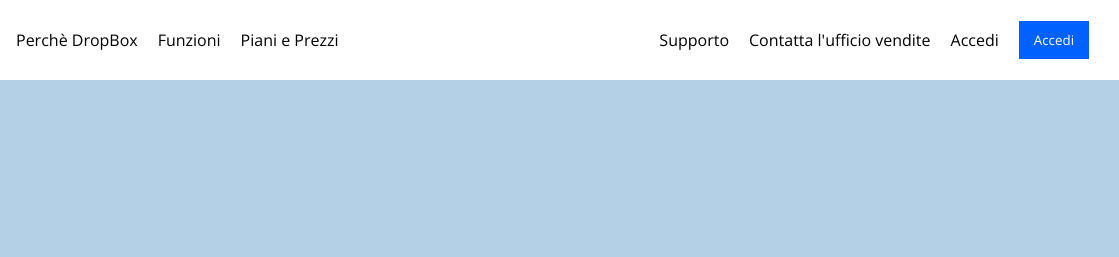
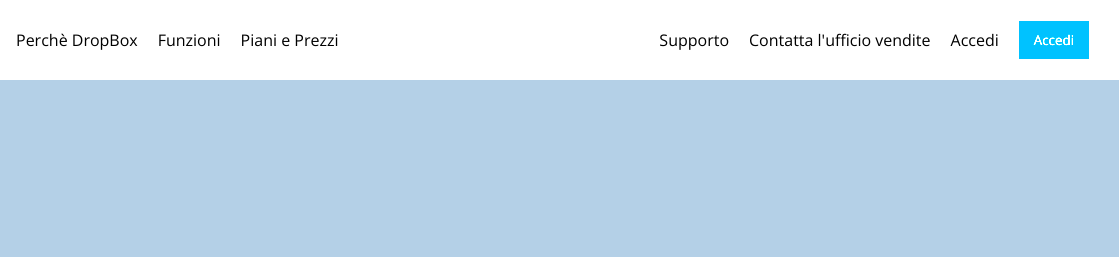
Before and after one commit to lordevito/htmlcss-dropbox, a plain HTML site: page index.html in a window 1280 px wide. In both pictures the pointer is over the button "Accedi". Shown: the top 257 px of the page, 161-1280 px from the left. Drawn offline with nearby package versions, Linux system fonts and the light colour scheme.

Commit message:
feat: aggiunto filter brightness

```diff
--- a/css/style.css
+++ b/css/style.css
@@ -24,11 +24,11 @@ i{
     padding: 10px 15px;
     color: white;
     border: none;
-    opacity: 0,6;
-    transition: 0,3s;
+
 }
 .btn:hover{
-    opacity:1;
+    filter: brightness(2);
+    cursor: pointer;
 }
 h1,h2,h3{
     font-weight: bolder;
@@ -65,7 +65,7 @@ h1,h2,h3{
 .col ul{
     list-style-type: none;
     margin-top: 55px;
-    text-indent: 2px;
+
 }
 .list li i{
     position: relative;
@@ -150,6 +150,7 @@ header nav ul li{
 }
 .navigazione .mouse:hover{
     border-bottom: 2px solid black;
+    cursor: pointer;
 }
 
 header nav ul li a{
@@ -405,6 +406,7 @@ Sezione Clienti
 }
 .dropdown i:hover +.hidden{
     display: block;
+    cursor: pointer;
 }
 
 /*
```
